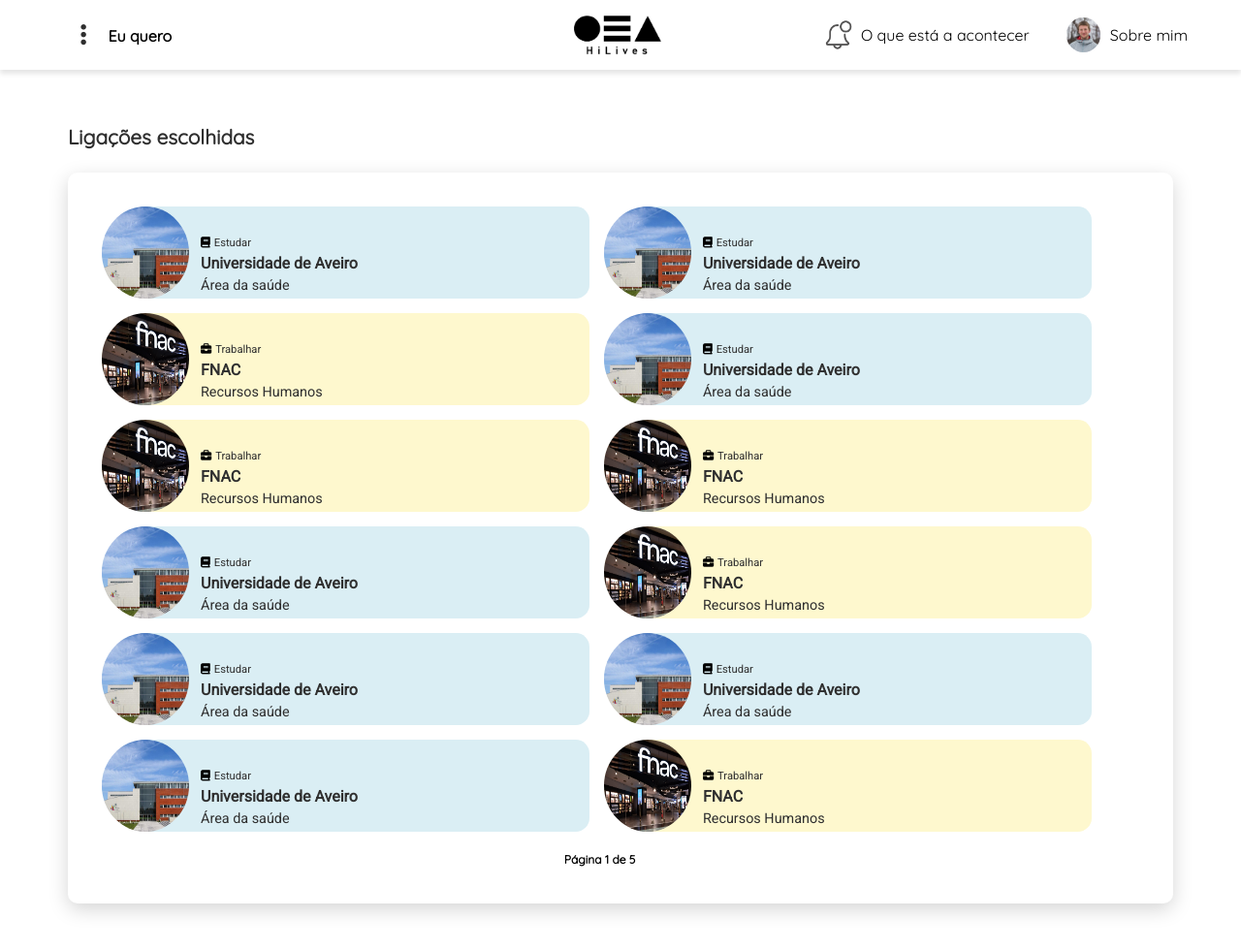
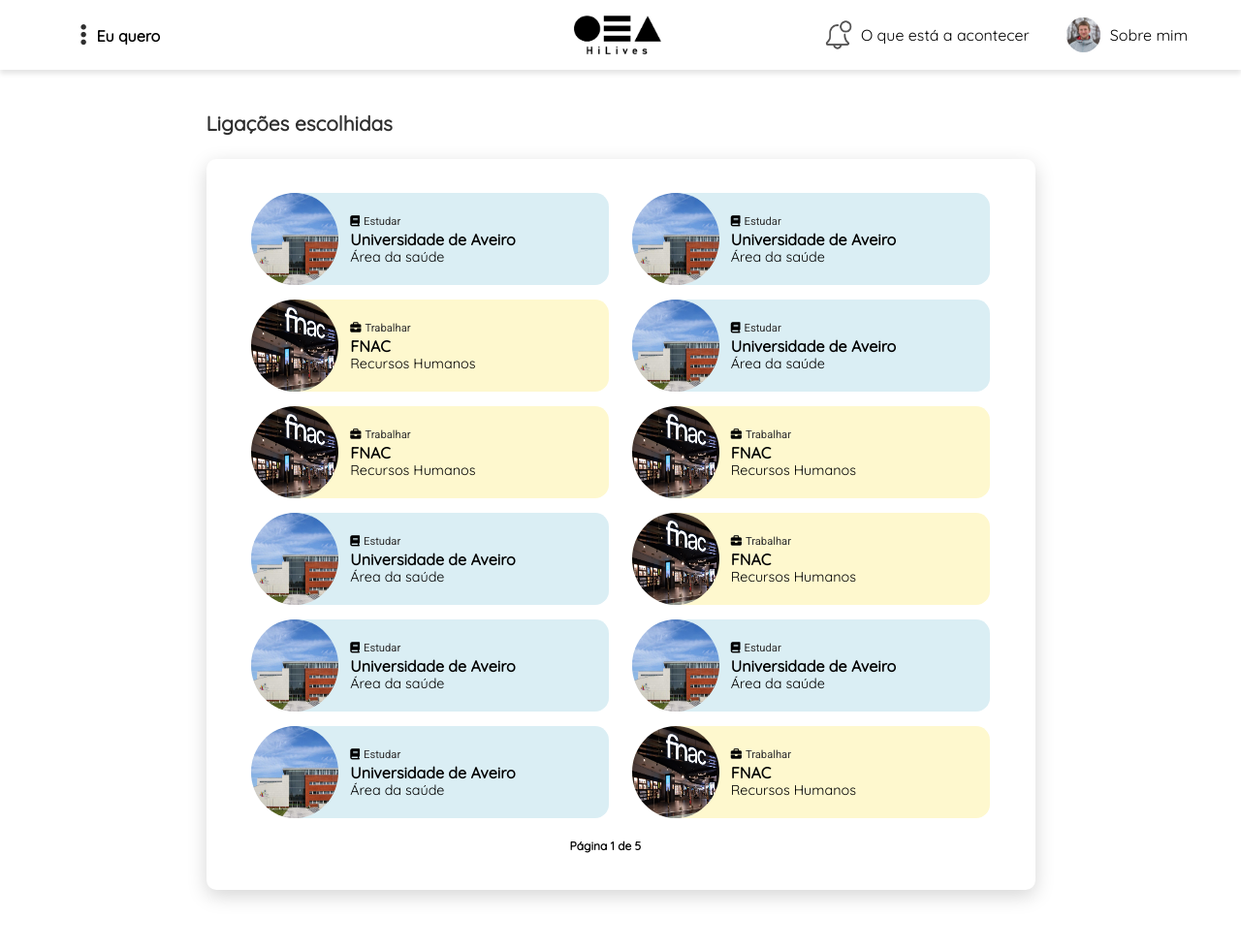
Before and after one commit to wtv-filipa/AppHiLives, a PHP site: page /links_chosen.php in a window 1280 px wide. Shown: the whole page at 97% size. After the commit the page ends 929 px from the top, so only its background shows below. Run offline with PHP 8.4, Linux system fonts and the light colour scheme; some libraries are stand-ins or nearby versions.

Commit message:
homepage nav paginas alinhamentos

```diff
--- a/HiLives/public/components/choose_study.php
+++ b/HiLives/public/components/choose_study.php
@@ -1,4 +1,4 @@
-<!------------------PRIMEIRA SECÇÃO----------------------->
+<div class="row w-75 mx-auto">
     <div id='wrapper_title'>
         <div class='tagpost-top section' id='tagpost-top'>
             <div class='widget HTML' id='HTML5'>
@@ -8,8 +8,6 @@
             </div>
         </div>
     </div>
-
-<div class="row mt-5  w-75 mx-auto">
     <!--Cards-->
     <!--Card 1-->
     <div class="cards text-center col-md-4 col-sm-6 mt-4 centro">
--- a/HiLives/public/components/links_chosen.php
+++ b/HiLives/public/components/links_chosen.php
@@ -1,3 +1,6 @@
+<div class="w-75 mx-auto">
+
+
     <div id='wrapper_title'>
 
         <div class='tagpost-top section' id='tagpost-top'>
@@ -20,83 +23,81 @@
                             <li class='clearfix_uni_my_links'>
                                 <a href=""><img alt="" title="" class="circle_links tagpost_thumb" src="img/ua.jpg"></a>
                                 <p class="mb-0 link_info"><i class="fa fa-book mr-1" aria-hidden="true"></i>Estudar</p>
-                            <p class="mb-0 link_title">Universidade de Aveiro</p>
-                            <p class="mb-0 link_subtitle">Área da saúde</p>
+                                <h4 class="mb-0 link_title">Universidade de Aveiro</h4>
+                                <h5 class="mb-0 link_subtitle">Área da saúde</h5>
                             </li>
                             <li class='clearfix_uni_my_links'>
                                 <a href=""><img alt="" title="" class="circle_links tagpost_thumb" src="img/ua.jpg"></a>
                                 <p class="mb-0 link_info"><i class="fa fa-book mr-1" aria-hidden="true"></i>Estudar</p>
-                            <p class="mb-0 link_title">Universidade de Aveiro</p>
-                            <p class="mb-0 link_subtitle">Área da saúde</p>
+                                <h4 class="mb-0 link_title">Universidade de Aveiro</h4>
+                                <h5 class="mb-0 link_subtitle">Área da saúde</h5>
                             </li>
                             <li class='clearfix_companies_my_links'>
                                 <a href=""><img alt="" title="" class="circle_links  tagpost_thumb" src="img/fnac.jpg"></a>
-                            <p class="mb-0 link_info"><i class="fa fa-briefcase mr-1" aria-hidden="true"></i>Trabalhar
-                            </p>
-                            <p class="mb-0 link_title">FNAC</p>
-                            <p class="mb-0 link_subtitle">Recursos Humanos</p>
+                                <p class="mb-0 link_info"><i class="fa fa-briefcase mr-1" aria-hidden="true"></i>Trabalhar</p>
+                                <h4 class="mb-0 link_title">FNAC</h4>
+                                <h5 class="mb-0 link_subtitle">Recursos Humanos</h5>
                             </li>
                             <li class='clearfix_uni_my_links'>
                                 <a href=""><img alt="" title="" class="circle_links tagpost_thumb" src="img/ua.jpg"></a>
                                 <p class="mb-0 link_info"><i class="fa fa-book mr-1" aria-hidden="true"></i>Estudar</p>
-                            <p class="mb-0 link_title">Universidade de Aveiro</p>
-                            <p class="mb-0 link_subtitle">Área da saúde</p>
+                                <h4 class="mb-0 link_title">Universidade de Aveiro</h4>
+                                <h5 class="mb-0 link_subtitle">Área da saúde</h5>
                             </li>
                             <li class='clearfix_companies_my_links'>
                                 <a href=""><img alt="" title="" class="circle_links  tagpost_thumb" src="img/fnac.jpg"></a>
-                            <p class="mb-0 link_info"><i class="fa fa-briefcase mr-1" aria-hidden="true"></i>Trabalhar
-                            </p>
-                            <p class="mb-0 link_title">FNAC</p>
-                            <p class="mb-0 link_subtitle">Recursos Humanos</p>
+                                <p class="mb-0 link_info"><i class="fa fa-briefcase mr-1" aria-hidden="true"></i>Trabalhar</p>
+                                <h4 class="mb-0 link_title">FNAC</h4>
+                                <h5 class="mb-0 link_subtitle">Recursos Humanos</h5>
                             </li>
                             <li class='clearfix_companies_my_links'>
-                            <a href=""><img alt="" title="" class="circle_links tagpost_thumb" src="img/fnac.jpg"></a>
-                            <p class="mb-0 link_info"><i class="fa fa-briefcase mr-1" aria-hidden="true"></i>Trabalhar
-                            </p>
-                            <p class="mb-0 link_title">FNAC</p>
-                            <p class="mb-0 link_subtitle">Recursos Humanos</p>
+                                <a href=""><img alt="" title="" class="circle_links tagpost_thumb"
+                                                src="img/fnac.jpg"></a>
+                                <p class="mb-0 link_info"><i class="fa fa-briefcase mr-1" aria-hidden="true"></i>Trabalhar</p>
+                                <h4 class="mb-0 link_title">FNAC</h4>
+                                <h5 class="mb-0 link_subtitle">Recursos Humanos</h5>
                             </li>
 
                             <li class='clearfix_uni_my_links'>
                                 <a href=""><img alt="" title="" class="circle_links tagpost_thumb" src="img/ua.jpg"></a>
                                 <p class="mb-0 link_info"><i class="fa fa-book mr-1" aria-hidden="true"></i>Estudar</p>
-                            <p class="mb-0 link_title">Universidade de Aveiro</p>
-                            <p class="mb-0 link_subtitle">Área da saúde</p>
+                                <h4 class="mb-0 link_title">Universidade de Aveiro</h4>
+                                <h5 class="mb-0 link_subtitle">Área da saúde</h5>
                             </li>
                             <li class='clearfix_companies_my_links'>
-                            <a href=""><img alt="" title="" class="circle_links tagpost_thumb" src="img/fnac.jpg"></a>
-                            <p class="mb-0 link_info"><i class="fa fa-briefcase mr-1" aria-hidden="true"></i>Trabalhar
-                            </p>
-                            <p class="mb-0 link_title">FNAC</p>
-                            <p class="mb-0 link_subtitle">Recursos Humanos</p>
+                                <a href=""><img alt="" title="" class="circle_links tagpost_thumb"
+                                                src="img/fnac.jpg"></a>
+                                <p class="mb-0 link_info"><i class="fa fa-briefcase mr-1" aria-hidden="true"></i>Trabalhar</p>
+                                <h4 class="mb-0 link_title">FNAC</h4>
+                                <h5 class="mb-0 link_subtitle">Recursos Humanos</h5>
                             </li>
                             <li class='clearfix_uni_my_links'>
                                 <a href=""><img alt="" title="" class="circle_links tagpost_thumb" src="img/ua.jpg"></a>
                                 <p class="mb-0 link_info"><i class="fa fa-book mr-1" aria-hidden="true"></i>Estudar</p>
-                            <p class="mb-0 link_title">Universidade de Aveiro</p>
-                            <p class="mb-0 link_subtitle">Área da saúde</p>
+                                <h4 class="mb-0 link_title">Universidade de Aveiro</h4>
+                                <h5 class="mb-0 link_subtitle">Área da saúde</h5>
                             </li>
 
                             <li class='clearfix_uni_my_links'>
                                 <a href=""><img alt="" title="" class="circle_links tagpost_thumb" src="img/ua.jpg"></a>
                                 <p class="mb-0 link_info"><i class="fa fa-book mr-1" aria-hidden="true"></i>Estudar</p>
-                            <p class="mb-0 link_title">Universidade de Aveiro</p>
-                            <p class="mb-0 link_subtitle">Área da saúde</p>
+                                <h4 class="mb-0 link_title">Universidade de Aveiro</h4>
+                                <h5 class="mb-0 link_subtitle">Área da saúde</h5>
                             </li>
 
 
                             <li class='clearfix_uni_my_links'>
                                 <a href=""><img alt="" title="" class="circle_links tagpost_thumb" src="img/ua.jpg"></a>
                                 <p class="mb-0 link_info"><i class="fa fa-book mr-1" aria-hidden="true"></i>Estudar</p>
-                            <p class="mb-0 link_title">Universidade de Aveiro</p>
-                            <p class="mb-0 link_subtitle">Área da saúde</p>
+                                <h4 class="mb-0 link_title">Universidade de Aveiro</h4>
+                                <h5 class="mb-0 link_subtitle">Área da saúde</h5>
                             </li>
                             <li class='clearfix_companies_my_links'>
-                            <a href=""><img alt="" title="" class="circle_links tagpost_thumb" src="img/fnac.jpg"></a>
-                            <p class="mb-0 link_info"><i class="fa fa-briefcase mr-1" aria-hidden="true"></i>Trabalhar
-                            </p>
-                            <p class="mb-0 link_title">FNAC</p>
-                            <p class="mb-0 link_subtitle">Recursos Humanos</p>
+                                <a href=""><img alt="" title="" class="circle_links tagpost_thumb"
+                                                src="img/fnac.jpg"></a>
+                                <p class="mb-0 link_info"><i class="fa fa-briefcase mr-1" aria-hidden="true"></i>Trabalhar</p>
+                                <h4 class="mb-0 link_title">FNAC</h4>
+                                <h5 class="mb-0 link_subtitle">Recursos Humanos</h5>
                             </li>
                         </ul>
                     </div>
@@ -107,3 +108,4 @@
         <div id='footer'><span class='credit'>Página 1 de 5</b></span>
         </div>
     </div>
+</div>
--- a/HiLives/public/components/navbar.php
+++ b/HiLives/public/components/navbar.php
@@ -14,7 +14,7 @@
         <div class="nav__controls--left">
             <a href="#" class="nav__link">
                 <i class="fas fa-ellipsis-v" id="button" style="margin-left:20px; color: #2f2f2f; font-size: 25px !important;">
-                    <span class="menunav ml-3">Eu quero</span>
+                    <span class="menunav ml-1">Eu quero</span>
                 </i>
             </a>
         </div>
@@ -168,7 +168,7 @@
                 <li>
                     <a href="can_choose_study.php" class="nav__link mr-2 mb-1 zoom">
                         <img src="" alt="" class="icones nav__link--icon"/>
-                        <span class="nav__link--text ">As minha ligações</span>
+                        <span class="nav__link--text" >As minha ligações</span>
                     </a>
                 </li>
                 <li>
--- a/HiLives/public/css/allOptions_uni.css
+++ b/HiLives/public/css/allOptions_uni.css
@@ -8,7 +8,11 @@
     margin-top: 5%;
 }
 
-
+#wrapper_title {
+    padding-top: 3% !important;
+    width: 750px;
+    max-width: 100%;
+}
 
 /*cards highlights*/
 .sub_title {
--- a/HiLives/public/css/link_cards.css
+++ b/HiLives/public/css/link_cards.css
@@ -29,7 +29,6 @@ a {
     font-size: 1rem;
     font-weight: bold;
     text-align: center;
-    margin: auto;
 }
 
 .menu-title {
@@ -328,13 +327,15 @@ a {
     border-radius:10px;
     background-color: #DAEEF4;
     margin-top: 0;
+    margin-right: 0;
+
 }
 
 .clearfix_companies {
     border-radius: 10px;
     background-color: #FEF8CE;
     margin-top: 0;
-
+    margin-right: 0;
 }
 .clearfix_uni_my_links {
     border-radius: 50px 15px 15px 50px;
@@ -437,12 +438,13 @@ ul.taglabel li {
     display: block;
     font-size: 12px;
     font-family: inherit;
-    width: 47%;
     float: left;
     margin-bottom: 15px;
-    margin-right: 15px;
     padding: 0;
     transition: all 0.6s;
+    width: 47%;
+    margin-right: 1.5%;
+    margin-left: 1.5%;
 }
 
 #tagpost-top .widget ul li:hover,
--- a/HiLives/public/css/nav.css
+++ b/HiLives/public/css/nav.css
@@ -77,8 +77,8 @@ header {
 }
 
 .nav__link--text {
-    font-weight: bolder;
-    margin-left: 0.5rem;
+    font-weight: normal;
+    margin-left: 1.2rem;
     font-size: 0.9rem;
     color: black;
 }
```
Also changed, not shown: HiLives/public/components/allOptions_company.php (+6 -5 lines), HiLives/public/components/allOptions_uni.php (+6 -5 lines), HiLives/public/components/choose_work.php (+31 -14 lines), HiLives/public/components/experiences.php (+66 -106 lines), HiLives/public/components/home_userDID_content.php (+33 -36 lines), HiLives/public/components/links_made.php (+28 -24 lines), HiLives/public/css/allOptions_company.css (+5 -2 lines), HiLives/public/css/experiences.css (+0 -8 lines). Lines whose indentation alone changed are shown as unchanged.
